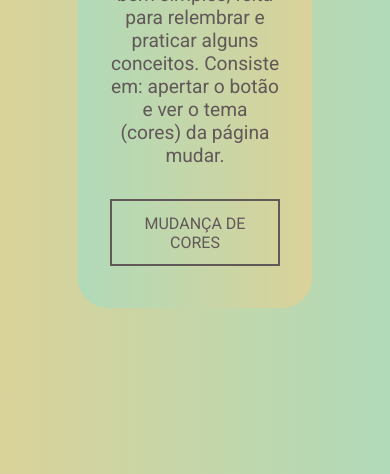
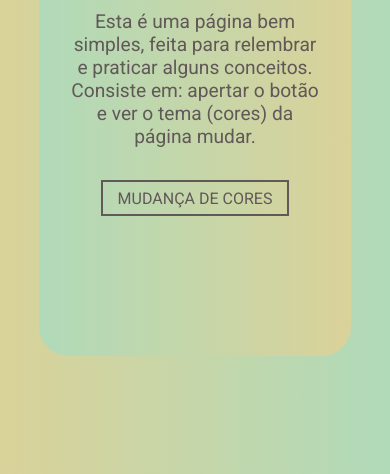
Before and after one commit to HenriqueMelo2007/exchange-of-themes, a plain HTML site: page index.html in a window 390 px wide. Shown: the part 370-844 px from the top of the page. Drawn offline with Linux system fonts and the light colour scheme.

Commit message:
breakpoint para telas pequenas

```diff
--- a/style.css
+++ b/style.css
@@ -48,7 +48,7 @@ p {
 
 /* BOTÃO */
 button {
-  padding: 0.8em 1.8em;
+  padding: 0.8rem 1.8rem;
   position: relative;
   overflow: hidden;
   background-color: transparent;
@@ -148,3 +148,23 @@ button:hover::before {
   color: var(--text-color-clear);
   border-color: var(--text-color-clear);
 }
+
+/* BREAKPOINTS */
+@media (max-width: 425px) {
+  body {
+    font-size: 55%;
+  }
+
+  .container {
+    width: 84vw;
+  }
+
+  .box {
+    height: 38rem;
+    width: 80vw;
+  }
+
+  button {
+    padding: 0.4rem 0.9rem;
+  }
+}
```
